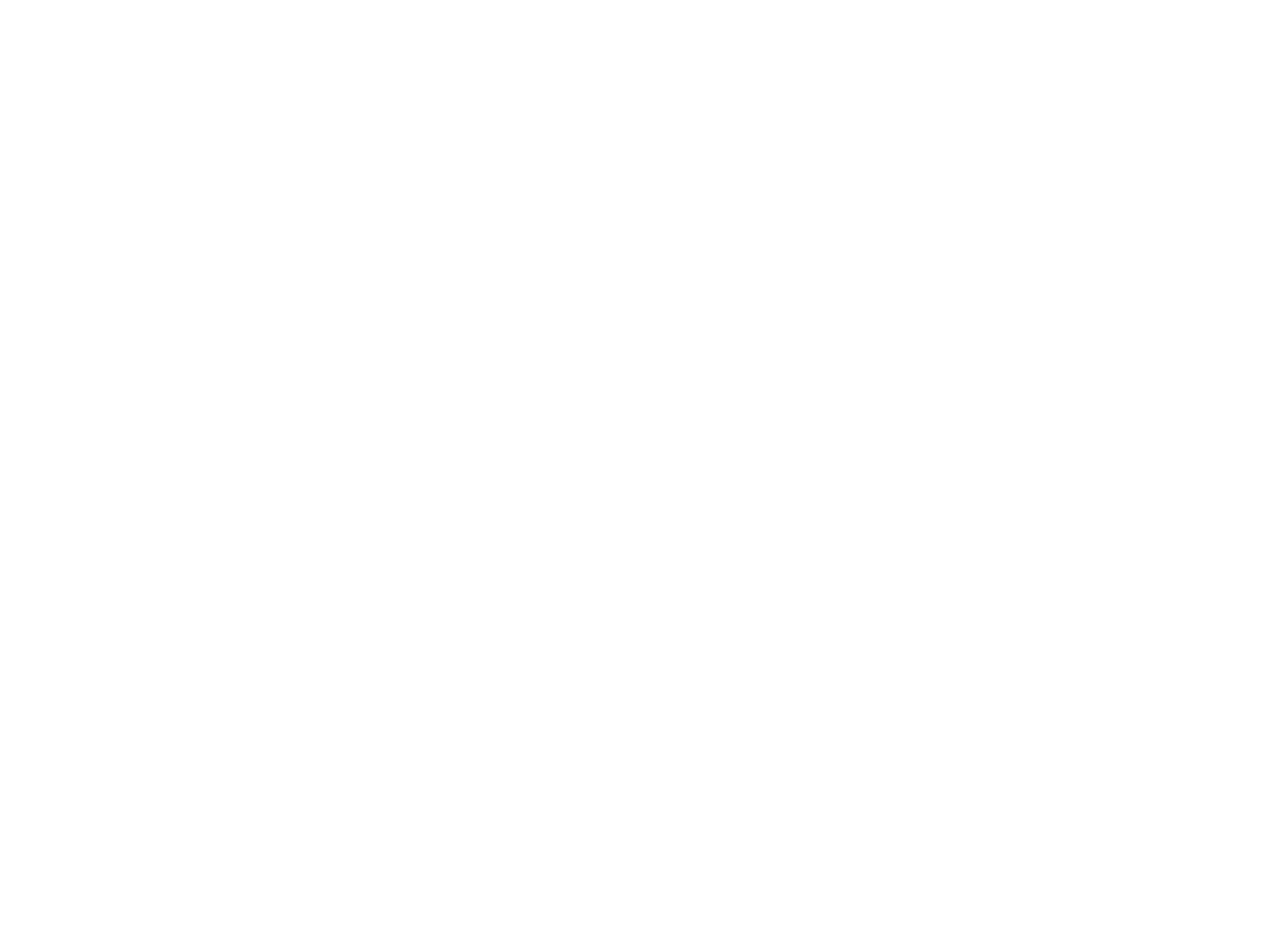
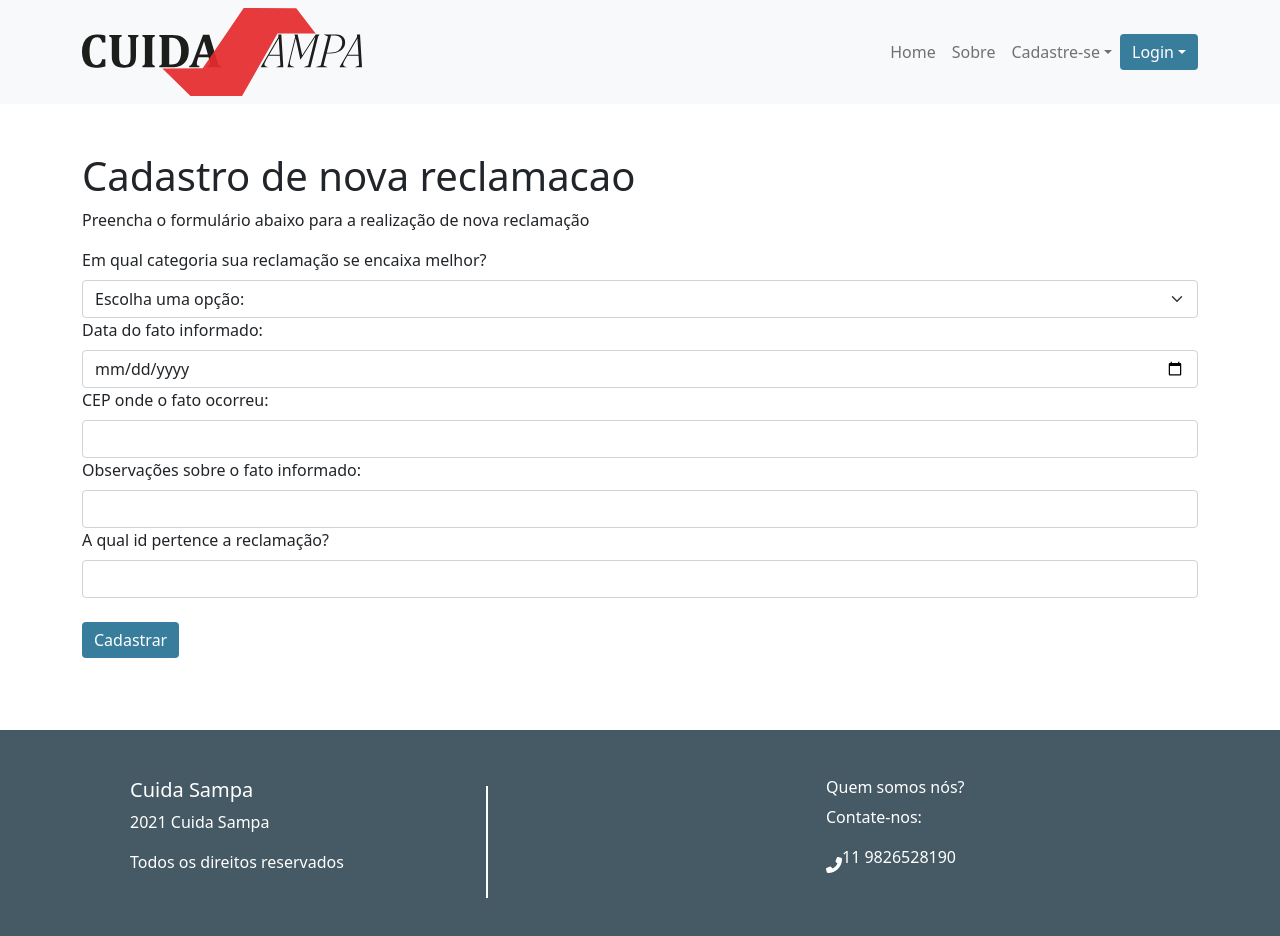
Before and after one commit to cliomaas/GS-frontend, a React (Create React App) app: page /nova-reclamacao in a window 1280 px wide. Before the commit this address had no page. Before the commit the page ends 800 px from the top, so only its background shows below. Built offline with nearby package versions, Linux system fonts and the light colour scheme.

Commit message:
tentativa de registro de reclamacao

```diff
--- a/src/components/NavBar/index.js
+++ b/src/components/NavBar/index.js
@@ -15,7 +15,7 @@
                 <Navbar.Collapse id="basic-navbar-nav" className="flex-grow-0">
                     <Nav className="me-auto">
                         <Nav.Link as={Link} to="/">Home</Nav.Link>
-                        <Nav.Link as={Link} to="/registro-pf">Sobre</Nav.Link>
+                        <Nav.Link as={Link} to="/sobre">Sobre</Nav.Link>
                         <NavDropdown title="Cadastre-se" id="basic-nav-dropdown">
                             <NavDropdown.Item as={Link} to="/registro-pf">Sou cidadão</NavDropdown.Item>
                             <NavDropdown.Divider />
--- a/src/components/Reclamacao/index.js
+++ b/src/components/Reclamacao/index.js
@@ -1,9 +1,72 @@
+import React, { Component } from "react";
+import axios from "axios";
+import { Container, Form, FormControl, FormGroup, FormLabel, FormSelect, Button, Row } from "react-bootstrap";
 class Reclamacao extends Component {
     constructor(props) {
         super(props);
 
         this.state = {
-
+            categoria: '',
+            data: '',
+            cep: '',
+            obs: '',
+            usuario: { usuario_id: '' }
         }
     }
+
+    handleChange = (e) => {
+        this.setState({
+            [e.target.name]: e.target.value
+        })
+    }
+
+    handleSubmit = (e) => {
+        e.preventDefault();
+        axios.post('http://localhost:8080/api/reclamacoes', this.state)
+            .then(response => {
+                console.log(response)
+            })
+    }
+
+    render() {
+        const { categoria, data, cep, obs, usuario_id } = this.state;
+        return (
+            <Container className="my-5">
+                <Row>
+                    <Form onSubmit={this.handleSubmit}>
+                        <h1>Cadastro de nova reclamacao</h1>
+                        <p>Preencha o formulário abaixo para a realização de nova reclamação</p>
+                        <FormGroup>
+                            <div>
+                                <FormLabel htmlFor="categoria">Em qual categoria sua reclamação se encaixa melhor? </FormLabel>
+                                <FormSelect name="categoria" onChange={this.handleChange} value={categoria} required>
+                                    <option disabled selected value="">Escolha uma opção:</option>
+                                    <option value="feminino">Contrução irregular</option>
+                                    <option value="masculino">Poluição</option>
+                                    <option value="outro">Energia Elétrica</option>
+                                    <option value="naoinformado">Perigo</option>
+                                </FormSelect>
+                            </div>
+                            <FormLabel htmlFor="data" >Data do fato informado: </FormLabel>
+                            <FormControl type="date" name="data" id="data" value={data} onChange={this.handleChange} required />
+
+                            <FormLabel htmlFor="cep">CEP onde o fato ocorreu: </FormLabel>
+                            <FormControl type="text" name="cep" value={cep} onChange={this.handleChange} pattern="\d{5}-?\d{3}" required />
+
+                            <FormLabel htmlFor="email">Observações sobre o fato informado: </FormLabel>
+                            <FormControl type="text" name="obs" value={obs} onChange={this.handleChange} />
+
+                            <FormLabel htmlFor="usuario_id">A qual id pertence a reclamação? </FormLabel>
+                            <FormControl type="text" name="usuario_id" value={usuario_id} onChange={this.handleChange} />
+                        </FormGroup>
+                        <FormGroup>
+                            <Button className="my-4" type="submit">Cadastrar</Button>
+                        </FormGroup>
+                    </Form>
+                </Row>
+            </Container >
+        )
+    }
 }
+
+export default Reclamacao
--- /dev/null
+++ b/src/components/Sobre/index.js
@@ -0,0 +1,37 @@
+import { Col, Container, Row } from "react-bootstrap";
+
+export default function Sobre() {
+
+    return (
+        <Container>
+            <h1>A equipe idealizadora do projeto!</h1>
+            <Row>
+                <Col>
+                    <img></img>
+                    <h6>Ana Carolina Ronqui</h6>
+                    <p>Estagiária na
+                        CERC Central de Recebíveis</p>
+                </Col>
+                <Col>
+                    <img></img>
+                    <h6>Clio Maas</h6>
+                    <p>Estagiária de engenharia na Loggi</p>
+                </Col>
+                <Col>
+                    <img></img>
+                    <h6>João Victor Costa</h6>
+                    <p>Estagiário de desenvolvimento na Sinqia</p>
+                </Col>
+                <Col>
+                    <img></img>
+                    <h6>Reginaldo Rezende</h6>
+                    <p>Estagiário em Middleware na
+                        Engineering Brasil
+                    </p>
+                </Col>
+            </Row>
+
+        </Container>
+    );
+
+}
--- a/src/pages/Dashboard/PF/index.js
+++ b/src/pages/Dashboard/PF/index.js
@@ -24,7 +24,7 @@
                     </Col>
                 </Row>
                 <div className="d-flex flex-column p-5 align-items-center">
-                    <Button as={Link} to="/lista" className="mb-2 botoesDash">Fazer nova reclamação</Button>
+                    <Button as={Link} to="/nova-reclamacao" className="mb-2 botoesDash">Fazer nova reclamação</Button>
                     <Button as={Link} to="/lista" className="botoesDash">Gerenciar reclamações existentes</Button>
                 </div>
             </Container>
--- /dev/null
+++ b/src/pages/NovaReclamacao/index.js
@@ -0,0 +1,15 @@
+import NavBar from "../../components/NavBar";
+import Footer from "../../components/Footer";
+import Reclamacao from "../../components/Reclamacao";
+
+function RegistroReclamacao() {
+    return (
+        <>
+            <NavBar></NavBar>
+            <Reclamacao></Reclamacao>
+            <Footer></Footer>
+        </>
+    );
+}
+
+export default RegistroReclamacao;
--- /dev/null
+++ b/src/pages/Sobre/index.js
@@ -0,0 +1,16 @@
+import Footer from "../../components/Footer";
+import NavBar from "../../components/NavBar";
+import Sobre from "../../components/Sobre";
+
+
+function SobrePage() {
+    return (
+        <>
+            <NavBar></NavBar>
+            <Sobre></Sobre>
+            <Footer></Footer>
+        </>
+    );
+}
+
+export default SobrePage;
--- a/src/routes.js
+++ b/src/routes.js
@@ -9,6 +9,8 @@
 import Alteracao from "./pages/Alteracao";
 import LoginReclamacao from "./pages/LoginReclamacao"
 import DashBoardPF from "./pages/Dashboard/PF";
+import RegistroReclamacao from "./pages/NovaReclamacao";
+import SobrePage from "./pages/Sobre";
 
 
 const RoutesSchema = () => {
@@ -23,6 +25,8 @@
                 <Route element={<ListaRecl />} path="/lista" />
                 <Route element={<LoginReclamacao />} path="/login-reclamacao" />
                 <Route element={<DashBoardPF />} path="/dashboard-pf" />
+                <Route element={<RegistroReclamacao />} path="/nova-reclamacao" />
+                <Route element={<SobrePage />} path="/sobre" />
             </Routes>
         </BrowserRouter>
     );
```
Also changed, not shown: src/components/NovaReclamacao/index.js (deleted).
